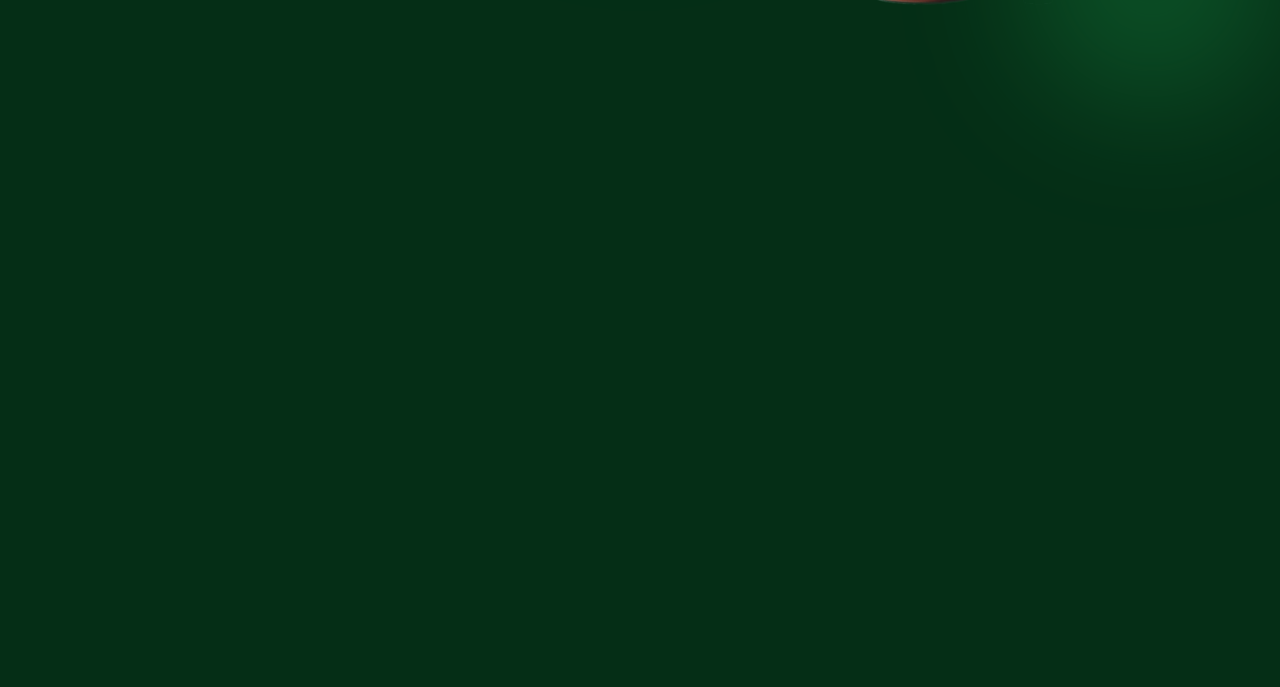
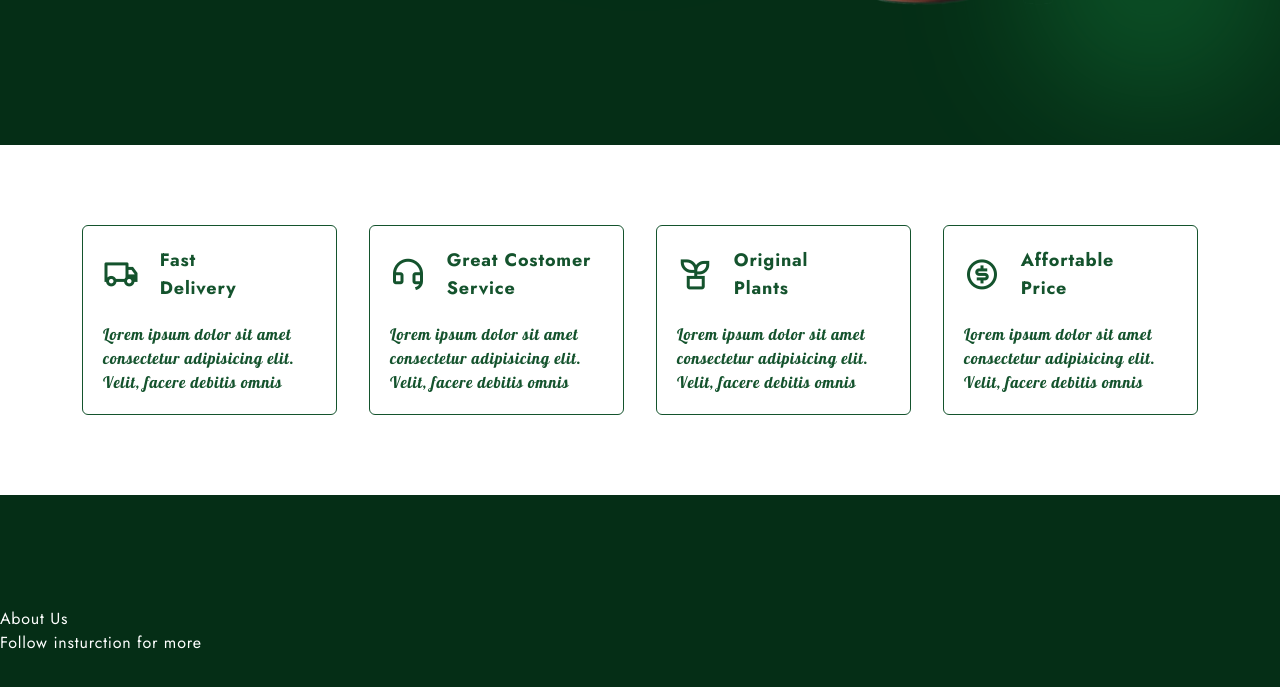
Before and after one commit to khatriaadarsh/Plant-Website, a website: page index.html in a window 1280 px wide. Shown: the part 627-1314 px from the top of the page. Before the commit the page ends 996 px from the top, so only its background shows below. Drawn offline with nearby package versions, Linux system fonts and the light colour scheme.

Commit message:
Services section end and About section start

```diff
--- a/index.html
+++ b/index.html
@@ -129,7 +129,94 @@
       </section>
 
       <!-- Services -->
-       <section class="services"></section>
+      <div class="bg-white text-green-900 py-20">
+        <div
+          class="container w-full grid grid-cols-1 gap-8 md:grid-cols-2 lg:grid-cols-3 xl:grid-cols-4"
+        >
+          <!-- Card 01 -->
+          <div
+            class="border border-green-900 p-5 cursor-pointer rounded-md hover:shadow-2xl hover:-translate-y-1 duration-300 space-y-5"
+          >
+            <div class="flex items-center gap-5">
+              <i class="ri-truck-line text-3xl md:text-4xl"></i>
+              <p class="md:text-lg font-bold">
+                Fast <br />
+                Delivery
+              </p>
+            </div>
+            <p class="font-Lobstor">
+              Lorem ipsum dolor sit amet consectetur adipisicing elit. Velit,
+              facere debitis omnis
+            </p>
+          </div>
+
+          <!-- Card 02 -->
+          <div
+            class="border border-green-900 p-5 cursor-pointer rounded-md hover:shadow-2xl hover:-translate-y-1 duration-300 space-y-5"
+          >
+            <div class="flex items-center gap-5">
+              <i class="ri-customer-service-line text-3xl md:text-4xl"></i>
+              <p class="md:text-lg font-bold">
+                Great Costomer <br />
+                Service
+              </p>
+            </div>
+            <p class="font-Lobstor">
+              Lorem ipsum dolor sit amet consectetur adipisicing elit. Velit,
+              facere debitis omnis
+            </p>
+          </div>
+
+          <!-- Card 03 -->
+          <div
+            class="border border-green-900 p-5 cursor-pointer rounded-md hover:shadow-2xl hover:-translate-y-1 duration-300 space-y-5"
+          >
+            <div class="flex items-center gap-5">
+              <i class="ri-plant-line text-3xl md:text-4xl"></i>
+              <p class="md:text-lg font-bold">
+                Original <br />
+                Plants
+              </p>
+            </div>
+            <p class="font-Lobstor">
+              Lorem ipsum dolor sit amet consectetur adipisicing elit. Velit,
+              facere debitis omnis
+            </p>
+          </div>
+
+          <!-- Card 04 -->
+          <div
+            class="border border-green-900 p-5 cursor-pointer rounded-md hover:shadow-2xl hover:-translate-y-1 duration-300 space-y-5"
+          >
+            <div class="flex items-center gap-5">
+              <i class="ri-money-dollar-circle-line text-3xl md:text-4xl"></i>
+              <p class="md:text-lg font-bold">
+                Affortable <br />
+                Price
+              </p>
+            </div>
+            <p class="font-Lobstor">
+              Lorem ipsum dolor sit amet consectetur adipisicing elit. Velit,
+              facere debitis omnis
+            </p>
+          </div>
+        </div>
+      </div>
+
+      <!-- About us -->
+      <section id="about">
+        <div>
+          <h2>About Us</h2>
+          <p>Follow insturction for more</p>
+        </div>
+        <div>
+          <!-- Item 01 -->
+          <div>
+            <!-- image -->
+            <div><img src="./images/plant-1.png" alt="" /></div>
+          </div>
+        </div>
+      </section>
     </main>
     <script src="./script.js"></script>
   </body>
```
Also changed, not shown: images/plant-1.png (added), images/plant-2.png (added), output.css.
